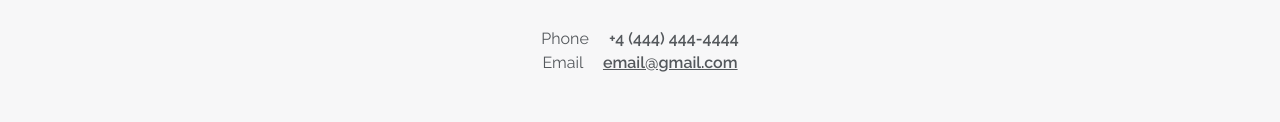
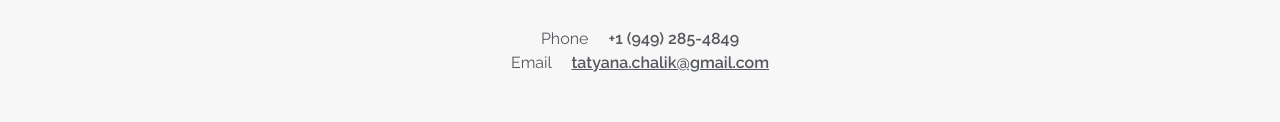
Before and after one commit to tatyanachalik/responsive-layout, a plain HTML site: page index.html in a window 1280 px wide. Shown: the part 1982-2104 px from the top of the page. Drawn offline with Linux system fonts and the light colour scheme.

Commit message:
updated contact info

```diff
--- a/index.html
+++ b/index.html
@@ -94,8 +94,8 @@
       <p>If you're interested in chatting or want more information about what I've
             been working on, I'd love to hear from you!</p>
       <ul class="contact-info">
-           <li>Phone&emsp; <strong id="phone">+4 (444) 444-4444</strong> <br></li>
-           <li>Email&emsp; <a href="mailto:email.gmail.com" id="email"><u>email@gmail.com</u></a></li>
+           <li>Phone&emsp; <strong id="phone">+1 (949) 285-4849</strong> <br></li>
+           <li>Email&emsp; <a href="mailto:email.gmail.com" id="email"><u>tatyana.chalik@gmail.com</u></a></li>
       </ul>
   </section>
 
```
